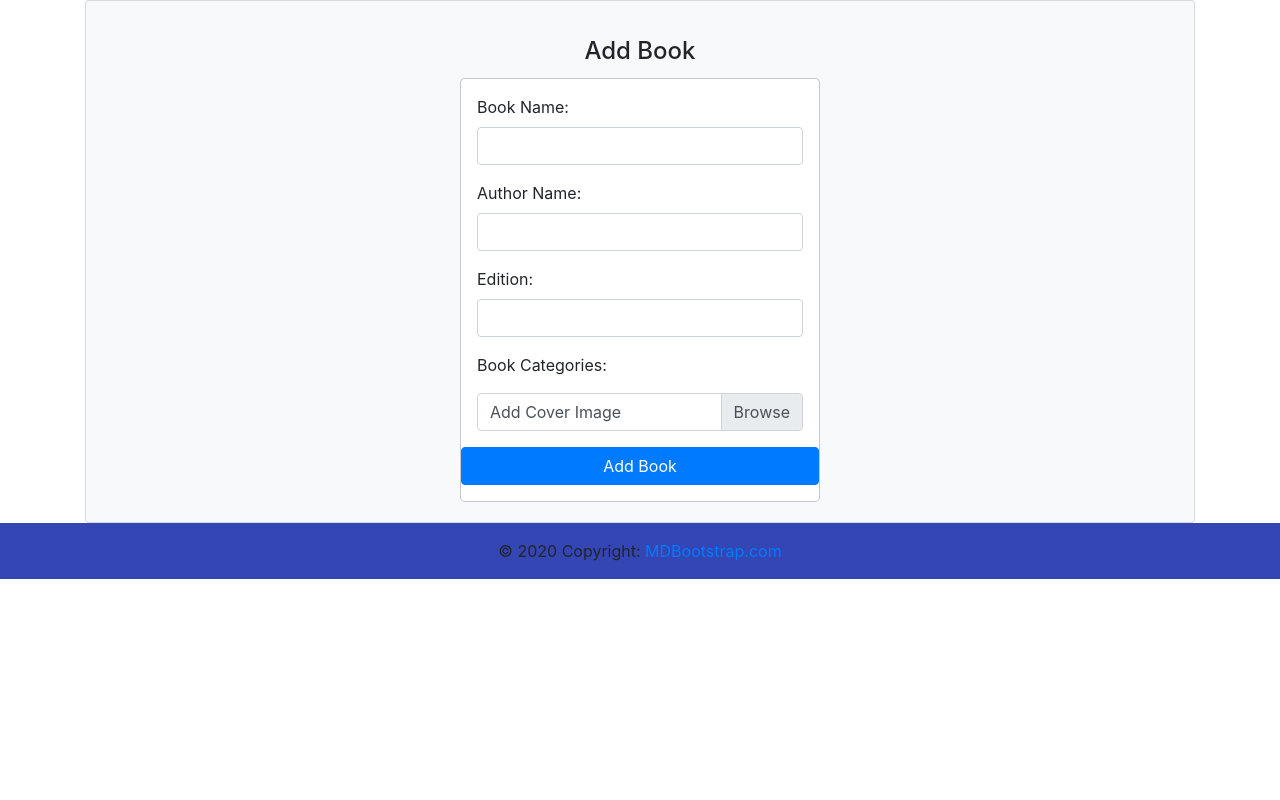
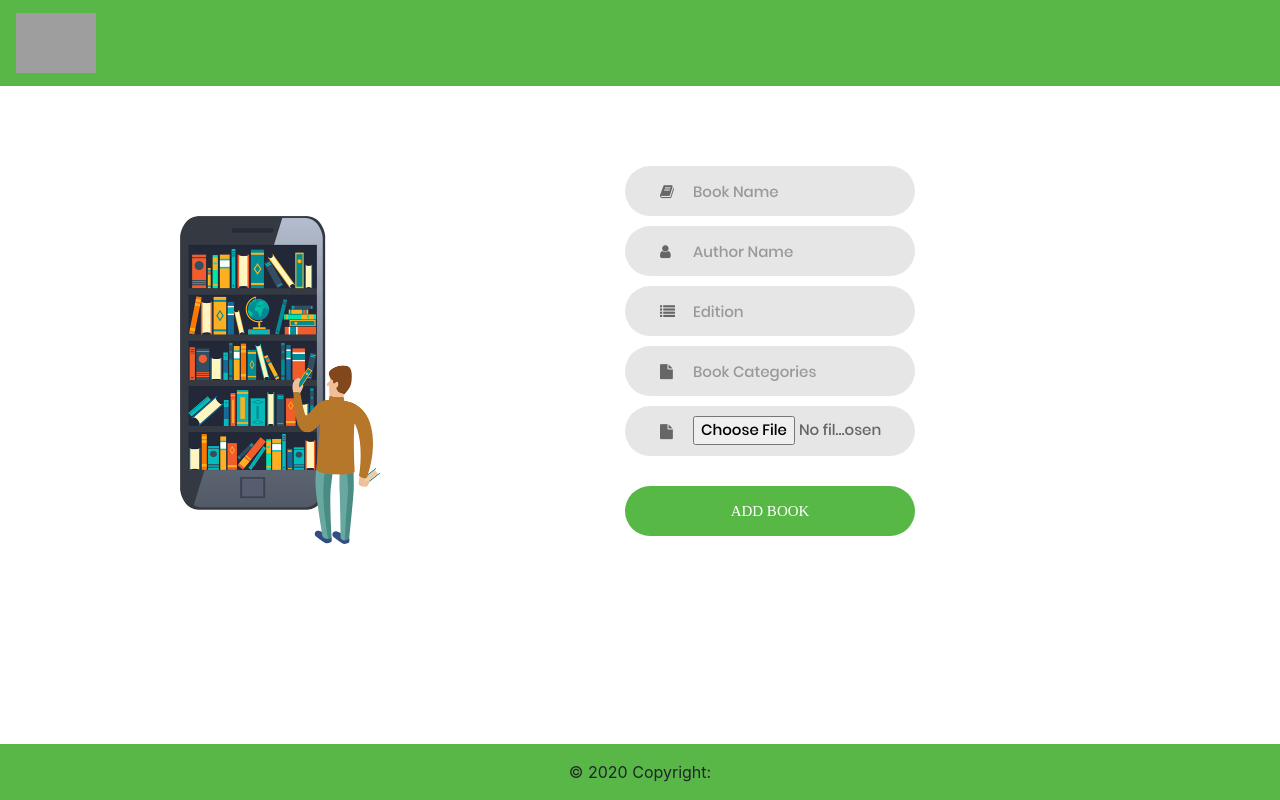
Before and after one commit to kuldeep3/e-library, a PHP site: the page made by app/views/books/AddBook.view.php in a window 1280 px wide. Run offline with PHP 8.4, Linux system fonts and the light colour scheme; the template is opened without the code that fills it, so the values that code supplies are empty; some libraries are stand-ins or nearby versions; some web fonts are replaced; grey boxes are pictures that could not be loaded.

```diff
--- a/Mail.php
+++ b/Mail.php
@@ -24,7 +24,7 @@ class Mail
         $this->mail->addAddress($_POST['email']);
         $this->mail->Subject = "Verification link";
         $this->mail->isHTML(true);
-        $this->mail->SMTPDebug = 0;
+        $this->mail->SMTPDebug = 3;
         $this->base_url = "http://localhost/activation?hash=${hash}&id={$lastID}";
         $this->mailContent = 'Hi, <br/> <br/> We need to make sure you are human. Please verify your email and get started using your account.
             <br/> <br/> <a href ="'.$this->base_url.'">Click here to verify.</a>
--- a/app/controllers/auth/Verification.controller.php
+++ b/app/controllers/auth/Verification.controller.php
@@ -7,7 +7,7 @@ $results = App::get('databaseUser')->activate($id, $hash);
 if (isset($results)) {
     echo "<script>window.setTimeout(function() {
         alert('Account have been verified');
-    window.location='/login';},0);</script>";
+    window.location='/';},0);</script>";
 } else {
     echo "Please verify your account";
 }
--- a/app/controllers/books/Addbook.controller.php
+++ b/app/controllers/books/Addbook.controller.php
@@ -46,9 +46,8 @@
             $i = 1;
             $categories = [];
             while ($i++ < 10) {
-                if (isset($_POST[$i-1]))
-                    array_push($categories, $_POST[$i-1]);
-
+                if (isset($_POST[$i - 1]))
+                    array_push($categories, $_POST[$i - 1]);
             }
 
             if (move_uploaded_file($_FILES["image"]["tmp_name"], $target_file)) {
--- a/app/routes/Routes.php
+++ b/app/routes/Routes.php
@@ -12,7 +12,8 @@ $router->define([
     'addBook' => 'app/controllers/books/Addbook.controller.php',
     'listuser' => 'app/views/users/List.view.php',
     'edit' => 'app/controllers/books/EditBook.controller.php',
-    'delete' => 'app/controllers/books/DeleteBook.controller.php'
+    'delete' => 'app/controllers/books/DeleteBook.controller.php',
+    'deleteuser' => 'app/controllers/users/DeleteUser.controller.php'
 ]);
 // $router->post('' , 'app/controllers/auth/Signup.controller.php');
 // $router->get('login', 'app/controllers/auth/Login.controller.php');
--- a/app/views/books/AddBook.view.php
+++ b/app/views/books/AddBook.view.php
@@ -1,7 +1,184 @@
 <?php
-$cat = App::get('databaseCat')->listCategories();
-require 'app/public/Resources/partials/formheader.view.php'; ?>
-<title>Add Book</title>
+$cat = App::get('databaseCat')->listCategories(); ?>
+<!DOCTYPE html>
+<html lang="en">
+
+<head>
+    <title>Add Book</title>
+    <meta charset="UTF-8">
+    <meta name="viewport" content="width=device-width, initial-scale=1.0">
+    <!--===============================================================================================-->
+    <link rel="icon" type="image/png" href="app/public/Resources/Login/images/icons/favicon.ico" />
+    <!--===============================================================================================-->
+    <link rel="stylesheet" type="text/css" href="app/public/Resources/Login/vendor/bootstrap/css/bootstrap.min.css">
+    <!--===============================================================================================-->
+    <link rel="stylesheet" type="text/css" href="app/public/Resources/Login/fonts/font-awesome-4.7.0/css/font-awesome.min.css">
+    <!--===============================================================================================-->
+    <link rel="stylesheet" type="text/css" href="app/public/Resources/Login/vendor/animate/animate.css">
+    <!--===============================================================================================-->
+    <link rel="stylesheet" type="text/css" href="app/public/Resources/Login/vendor/css-hamburgers/hamburgers.min.css">
+    <!--===============================================================================================-->
+    <link rel="stylesheet" type="text/css" href="app/public/Resources/Login/vendor/select2/select2.min.css">
+    <!--===============================================================================================-->
+    <link rel="stylesheet" type="text/css" href="app/public/Resources/Login/css/util.css">
+    <link rel="stylesheet" type="text/css" href="app/public/Resources/Login/css/main.css">
+    <link rel="stylesheet" href="https://maxcdn.bootstrapcdn.com/bootstrap/4.0.0/css/bootstrap.min.css" integrity="sha384-Gn5384xqQ1aoWXA+058RXPxPg6fy4IWvTNh0E263XmFcJlSAwiGgFAW/dAiS6JXm" crossorigin="anonymous">
+    <!--===============================================================================================-->
+</head>
+<nav class="navbar navbar-expand-lg navbar-light" style="background: #58B747">
+    <!-- <button class="navbar-toggler" type="button" data-toggle="collapse" data-target="#navbarTogglerDemo03" aria-controls="navbarTogglerDemo03" aria-expanded="false" aria-label="Toggle navigation">
+    <span class="navbar-toggler-icon"></span>
+  </button> -->
+    <a class="navbar-brand" href="#">
+        <img src="https://www.boxfordlibrary.org/wordpress/wp-content/uploads/2014/03/elibrary-logo.png" alt="" style="max-width: 80px; max-height:100px;">
+    </a>
+
+
+
+    <!-- <div class="collapse navbar-collapse" id="navbarTogglerDemo03"> -->
+    <ul class="navbar-nav mr-auto mt-2 mt-lg-0">
+        <!-- <li class="nav-item active">
+                <a class="nav-link" href="#">Home <span class="sr-only">(current)</span></a>
+            </li>
+            <li class="nav-item">
+                <a class="nav-link" href="#">Link</a>
+            </li>
+            <li class="nav-item">
+                <a class="nav-link disabled" href="#">Disabled</a>
+            </li> -->
+    </ul>
+    <div class="form-inline my-2 my-lg-0">
+        <!-- <a class="txt2 mr-sm-2" href="/signup" style="color: black; float:right;">
+            New to e-Library
+            <i class="fa fa-long-arrow-right m-l-5" aria-hidden="true"></i>
+        </a> -->
+        <!-- <input class="form-control mr-sm-2" type="search" placeholder="Search" aria-label="Search"> -->
+        <!-- <button class="btn btn-outline-success my-2 my-sm-0" type="submit" style="background:grey;">Search</button> -->
+    </div>
+    <!-- </div> -->
+</nav>
+
+<body>
+
+    <div class="limiter">
+        <div class="container">
+            <div class="wrap-login100" style="padding-top: 80px;">
+                <div class="login100-pic js-tilt" data-tilt style="padding-top: 50px;">
+                    <img src="app/public/Resources/Login/images/books.png" alt="IMG" style="max-width: 200px; height:auto;">
+                </div>
+
+                <form method="post" class="login100-form" enctype="multipart/form-data" style="float: right;">
+                    <!-- <span class="login100-form-title" style="padding-bottom: 50px;">
+                        E-Library
+                        <p class="text-center">Educate – Captivate – Connect</p>
+                    </span> -->
+                    <div class="wrap-input100">
+                        <input class="input100" type="text" name="name" placeholder="Book Name" required>
+                        <span class="focus-input100"></span>
+                        <span class="symbol-input100">
+                            <i class="fa fa-book" aria-hidden="true"></i>
+                        </span>
+                    </div>
+
+                    <div class="wrap-input100">
+                        <input class="input100" type="text" name="author" placeholder="Author Name" required>
+                        <span class="focus-input100"></span>
+                        <span class="symbol-input100">
+                            <i class="fa fa-user" aria-hidden="true"></i>
+                        </span>
+                    </div>
+                    <div class="wrap-input100">
+                        <input class="input100" type="text" name="edition" placeholder="Edition" required>
+                        <span class="focus-input100"></span>
+                        <span class="symbol-input100">
+                            <i class="fa fa-list" aria-hidden="true"></i>
+                        </span>
+                    </div>
+                    <div class="wrap-input100">
+                        <div class="input100" style="padding-top: 15px;"> <span style="color: #999999; cursor:default;">Book Categories</span>
+                            <span class="symbol-input100"">
+                                <i class="fa fa-file" aria-hidden="true"></i>
+                            </span>
+                        </div>
+                    </div>
+                    <?php $i = 1;
+                    foreach ($cat as $row) : ?>
+                        <label for=" <?php $row['id'] ?>">
+                            <input type="checkbox" class="mr-1" value="<?php echo ($row['id']); ?>" name="<?php echo $i ?>">
+                            <?php
+                            echo ($row['name']);
+                            $i++;
+                            ?>
+                        </label>
+                    <?php
+                    endforeach;
+                    ?>
+                    <div class="wrap-input100">
+                        <input class="input100 my" type="file" name="image" style="padding-top: 10px;" required>
+                        <span class="focus-input100"></span>
+                        <span class="symbol-input100">
+                            <i class="fa fa-file" aria-hidden="true"></i>
+                        </span>
+                    </div>
+
+                    <div class="container-login100-form-btn">
+                        <button class="login100-form-btn" name="bookAdded" value="submit">
+                            Add Book
+                        </button>
+                    </div>
+                </form>
+            </div>
+        </div>
+    </div>
+
+
+
+
+    <!--===============================================================================================-->
+    <script src="app/public/Resources/Login/vendor/jquery/jquery-3.2.1.min.js"></script>
+    <!--===============================================================================================-->
+    <script src="app/public/Resources/Login/vendor/bootstrap/js/popper.js"></script>
+    <script src="app/public/Resources/Login/vendor/bootstrap/js/bootstrap.min.js"></script>
+    <!--===============================================================================================-->
+    <script src="app/public/Resources/Login/vendor/select2/select2.min.js"></script>
+    <!--===============================================================================================-->
+    <script src="app/public/Resources/Login/vendor/tilt/tilt.jquery.min.js"></script>
+    <script>
+        $('.js-tilt').tilt({
+            scale: 1.1
+        })
+    </script>
+    <!--===============================================================================================-->
+    <script src="js/main.js"></script>
+    <script src="https://code.jquery.com/jquery-3.2.1.slim.min.js" integrity="sha384-KJ3o2DKtIkvYIK3UENzmM7KCkRr/rE9/Qpg6aAZGJwFDMVNA/GpGFF93hXpG5KkN" crossorigin="anonymous"></script>
+    <script src="https://cdnjs.cloudflare.com/ajax/libs/popper.js/1.12.9/umd/popper.min.js" integrity="sha384-ApNbgh9B+Y1QKtv3Rn7W3mgPxhU9K/ScQsAP7hUibX39j7fakFPskvXusvfa0b4Q" crossorigin="anonymous"></script>
+    <script src="https://maxcdn.bootstrapcdn.com/bootstrap/4.0.0/js/bootstrap.min.js" integrity="sha384-JZR6Spejh4U02d8jOt6vLEHfe/JQGiRRSQQxSfFWpi1MquVdAyjUar5+76PVCmYl" crossorigin="anonymous"></script>
+
+</body>
+<footer class="page-footer fixed-bottom" style="background: #58B747; ">
+
+    <!-- Copyright -->
+    <div class="footer-copyright text-center py-3">© 2020 Copyright:
+
+    </div>
+    <!-- Copyright -->
+
+</footer>
+
+</html>
+
+
+
+
+
+
+
+
+
+<?php
+// require 'app/public/Resources/partials/formheader.view.php';
+?>
+<!-- <title>Add Book</title>
 
 <body>
     <div class="container">
@@ -24,17 +201,34 @@ require 'app/public/Resources/partials/formheader.view.php'; ?>
                                 <input type="text" class="form-control" id="book_edition" name="edition">
                             </div>
                             <div class="form-group">Book Categories:
-                                <div class="input-group">
-                                    <?php $i = 1;
-                                    foreach ($cat as $row) : ?>
-                                        <label for="<?php $row['id'] ?>" class="mr-3">
-                                            <input type="checkbox" class="mr-1" value="<?php echo ($row['id']); ?>" name="<?php echo $i ?>">
-                                            <?php echo ($row['name']);
-                                            $i++;
-                                            ?>
-                                        </label>
-                                    <?php endforeach; ?>
-                                </div>
+                                <div class="input-group"> -->
+<?php
+// $i = 1;
+// foreach ($cat as $row) :
+?>
+<!-- <label for=" -->
+<?php
+// $row['id']
+?>
+<!-- " class="mr-3"> -->
+<!-- <input type="checkbox" class="mr-1" value=" -->
+<?php
+//  echo ($row['id']);
+?>
+<!-- " name=" -->
+<?php
+//  echo $i
+?>
+<!-- "> -->
+<?php
+//  echo ($row['name']);
+// $i++;
+?>
+<!-- </label> -->
+<?php
+// endforeach;
+?>
+<!-- </div>
                             </div>
                             <div class="custom-file">
                                 <input type="file" class="custom-file-input" id="customFile" name="image">
@@ -46,42 +240,7 @@ require 'app/public/Resources/partials/formheader.view.php'; ?>
                             <button class="btn btn-primary btn-block" type="submit" name="bookAdded" value="submit">Add Book</button>
                         </div>
                     </div>
-                </form>
-                <!-- <form action="" method="post" enctype="multipart/form-data">
-                    <div class="form-group input-group">
-                        <input type="text" class="form-control" name="name" placeholder="Book Name" required>
-                    </div>
-                    <div class="form-group input-group">
-                        <input type="text" class="form-control" name="author" placeholder="Author" required>
-                    </div>
-                    <div class="form-group input-group">
-                        <input type="text" class="form-control" name="edition" placeholder="Edition" required>
-                    </div>
-                    Book Categories:
-                    <div class="form group input-group">
-                        <label for="cid1" class="form-control">Non Fiction
-                            <input type="checkbox" name="cid1" id="cid1" value="24">
-                        </label>
-
-                        <label for="cid1" class="form-control">Non Fiction
-                            <input type="checkbox" name="cid1" id="cid1" value="24">
-                        </label>
-
-                        <label for="cid1" class="form-control">Non Fiction
-                            <input type="checkbox" name="cid1" id="cid1" value="24">
-                        </label>
-                    </div>
-                    <div class="custom-file">
-                        <input type="file" class="custom-file-input" id="customFile" name="image">
-                        <label class="custom-file-label" for="customFile">Add Cover Image</label>
-                    </div>
-
-                    <br> <br>
-                    <div class="form-group">
-                        <button class="btn btn-primary btn-block" type="submit" name="bookAdded" value="submit">Add Book</button>
-                    </div>
                 </form> -->
-            </article>
-        </div>
-    </div>
-    <?php require 'app/public/Resources/partials/footer.view.php'; ?>
+<?php
+// require 'app/public/Resources/partials/footer.view.php';
+?>
--- a/app/views/users/admin.view.php
+++ b/app/views/users/admin.view.php
@@ -3,7 +3,7 @@
 require 'app/public/Resources/partials/dashboardtop.php';
 
 if ($_SESSION['user_type'] != 'Admin') {
-  header('location:/login');
+  header('location:/');
 }
 ?>
 <!-- Page Content  -->
--- a/app/views/users/reader.view.php
+++ b/app/views/users/reader.view.php
@@ -4,7 +4,7 @@
 
 require 'app/public/Resources/partials/dashboardtop.php';
 if ($_SESSION['user_type'] != 'Reader') {
-    header('location:/login');
+    header('location:/');
 }
 ?>
 <!-- Page Content  -->
```
Also changed, not shown: app/controllers/users/DeleteUser.controller.php (added, +20 -0 lines), app/core/models/Users.php (+9 -1 lines), app/public/Resources/css/search.css (added, +42 -0 lines), app/views/books/List.view.php (+10 -1 lines), app/views/users/List.view.php (+32 -6 lines).
